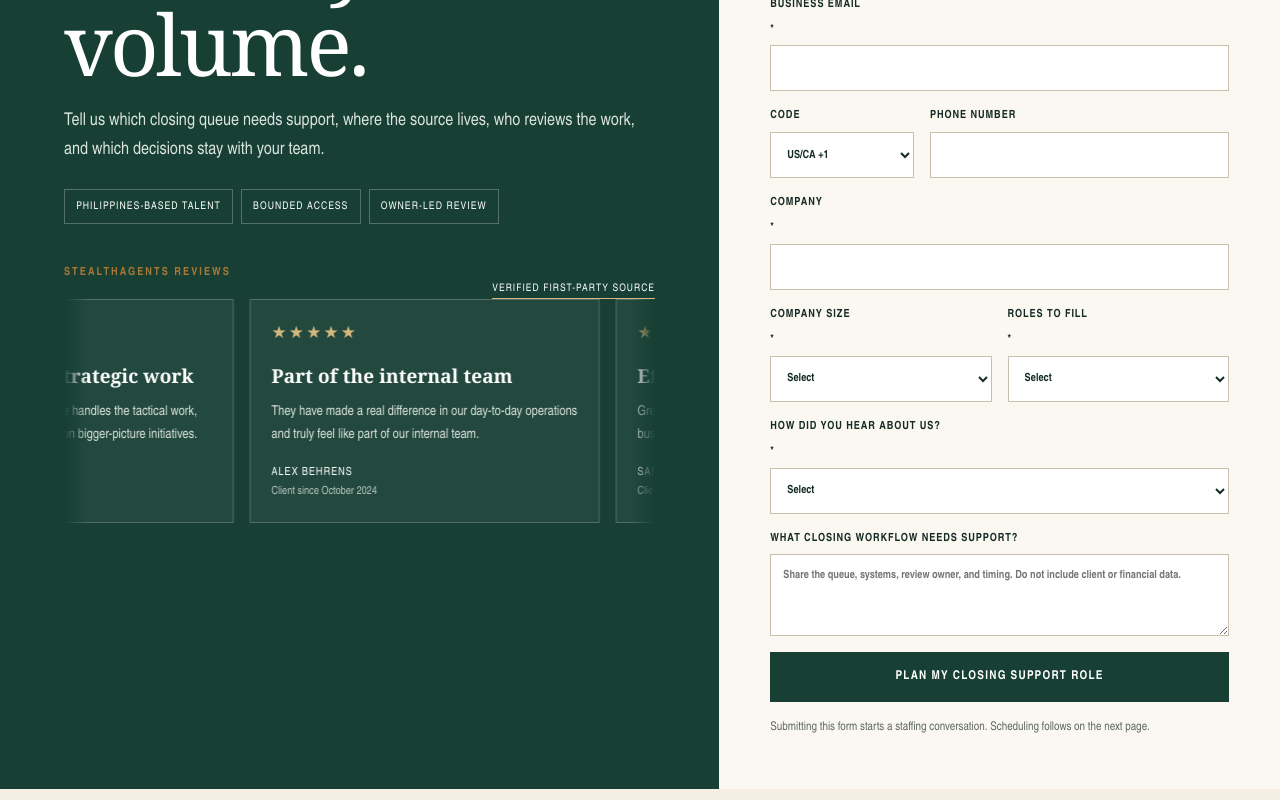
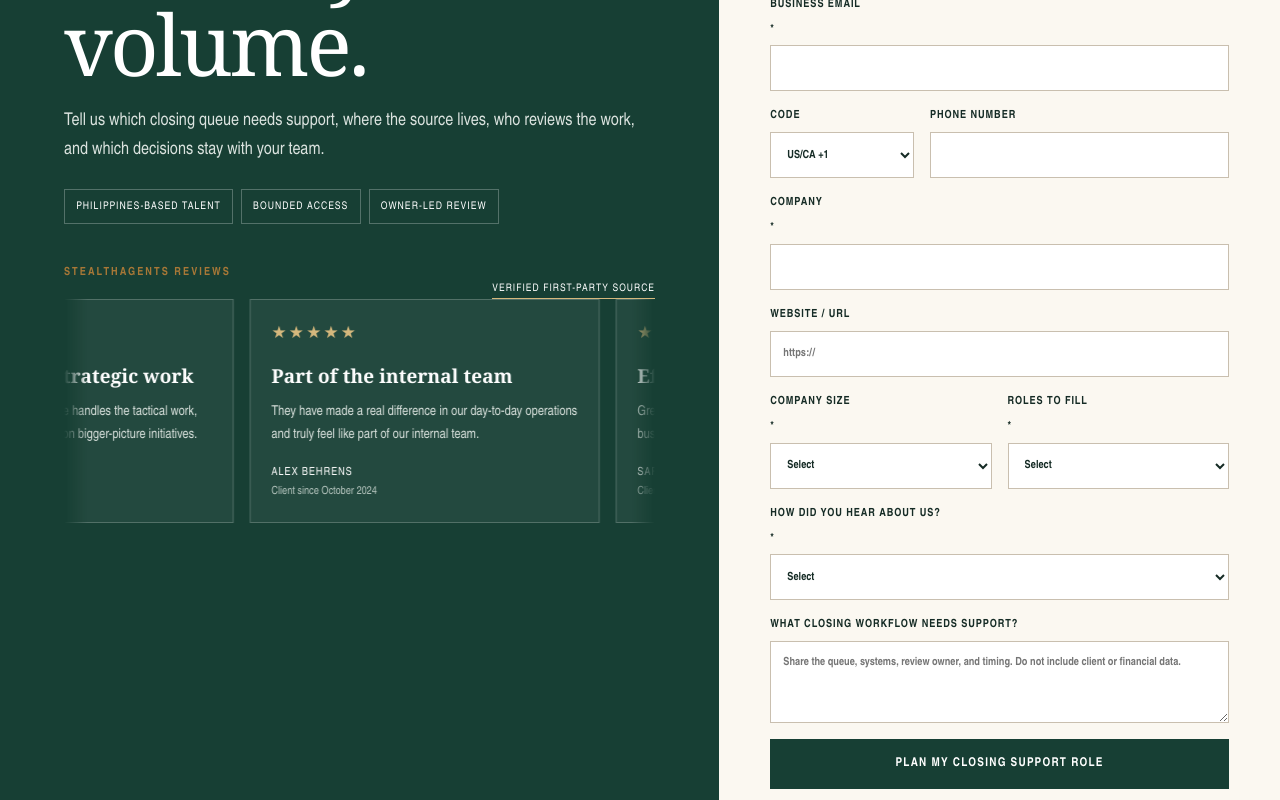
Before and after one commit to coolifystealthagents/closing-specialist, a Next.js app: page /contact-us in a window 1280 px wide. Shown: the part 451-1251 px from the top of the page. Built offline with nearby package versions, Linux system fonts and the light colour scheme.

Commit message:
fix: preserve lead contract and sidebar access

```diff
--- a/app/api/submit-lead/route.ts
+++ b/app/api/submit-lead/route.ts
@@ -59,6 +59,7 @@ export async function POST(request: Request) {
   const legacyName = value(form, 'name', 160);
   const email = value(form, 'email', 160).toLowerCase();
   const company = value(form, 'company', 120);
+  const companyWebsite = value(form, 'company_website', 500);
   const companySize = value(form, 'company_size', 40);
   const positions = value(form, 'positions_to_fill', 40);
   const referral = value(form, 'referral_source', 80);
@@ -69,7 +70,7 @@ export async function POST(request: Request) {
   if (!/^\S+@\S+\.\S+$/.test(email) || (full ? (!firstName || !lastName || !company || !companySize || !positions || !referral) : !legacyName)) return json({ ok: false, message: 'Please complete every required field.' }, 400);
   if (full && personalDomains.has(email.split('@')[1])) return json({ ok: false, message: 'Please use your business email address.' }, 400);
 
-  const payload = { source, first_name:firstName, last_name:lastName, name:legacyName, email, company, company_size:companySize, positions_to_fill:positions, referral_source:referral, phone, phone_country:phoneCountry, message, _page_url:pageUrl };
+  const payload = { source, first_name:firstName, last_name:lastName, name:legacyName, email, company, company_website:companyWebsite, company_size:companySize, positions_to_fill:positions, referral_source:referral, phone, phone_country:phoneCountry, message, _page_url:pageUrl };
   const endpoint = process.env.ACR_LEAD_ENDPOINT;
   if (endpoint) {
     const controller = new AbortController(); const timeout = setTimeout(() => controller.abort(), 8000);
--- a/components/LeadForm.tsx
+++ b/components/LeadForm.tsx
@@ -29,8 +29,9 @@ export function LeadForm({ source = 'contact-page-consultation' }: { source?: st
     <label>Business email <span aria-hidden="true">*</span><input name="email" type="email" autoComplete="email" required maxLength={160} /></label>
     <div className="field-row phone-row"><label className="country-field">Code<select name="phone_country" defaultValue="+1"><option value="+1">US/CA +1</option><option value="+44">UK +44</option><option value="+61">AU +61</option><option value="+63">PH +63</option><option value="other">Other</option></select></label><label>Phone number<input name="phone" type="tel" autoComplete="tel-national" inputMode="tel" maxLength={40} /></label></div>
     <label>Company <span aria-hidden="true">*</span><input name="company" autoComplete="organization" required maxLength={120} /></label>
-    <div className="field-row"><label>Company size <span aria-hidden="true">*</span><select name="company_size" required defaultValue=""><option value="" disabled>Select</option><option>1 to 10</option><option>11 to 50</option><option>51 to 200</option><option>201 or more</option></select></label><label>Roles to fill <span aria-hidden="true">*</span><select name="positions_to_fill" required defaultValue=""><option value="" disabled>Select</option><option>1</option><option>2 to 3</option><option>4 or more</option></select></label></div>
-    <label>How did you hear about us? <span aria-hidden="true">*</span><select name="referral_source" required defaultValue=""><option value="" disabled>Select</option><option>Search</option><option>Referral</option><option>Social media</option><option>Other</option></select></label>
+    <label>Website / URL<input name="company_website" type="url" autoComplete="url" placeholder="https://" maxLength={500} /></label>
+    <div className="field-row"><label>Company size <span aria-hidden="true">*</span><select name="company_size" required defaultValue=""><option value="" disabled>Select</option><option>1 to 10</option><option>11 to 50</option><option>51 to 200</option><option>201 to 500</option><option>501+</option></select></label><label>Roles to fill <span aria-hidden="true">*</span><select name="positions_to_fill" required defaultValue=""><option value="" disabled>Select</option><option>1</option><option>2 to 3</option><option>4 to 10</option><option>11+</option><option>Not sure yet</option></select></label></div>
+    <label>How did you hear about us? <span aria-hidden="true">*</span><select name="referral_source" required defaultValue=""><option value="" disabled>Select</option><option>Search engine</option><option>Referral</option><option>Business network</option><option>Social media</option><option>Stealth Agents</option><option>Other</option></select></label>
     <label>What closing workflow needs support?<textarea name="message" rows={3} maxLength={1200} placeholder="Share the queue, systems, review owner, and timing. Do not include client or financial data." /></label>
     <label className="honeypot" aria-hidden="true">Website<input name="website_url" tabIndex={-1} autoComplete="off" /></label>
     {error && <p className="form-error" role="alert">{error}</p>}
```
Also changed, not shown: app/globals.css.
